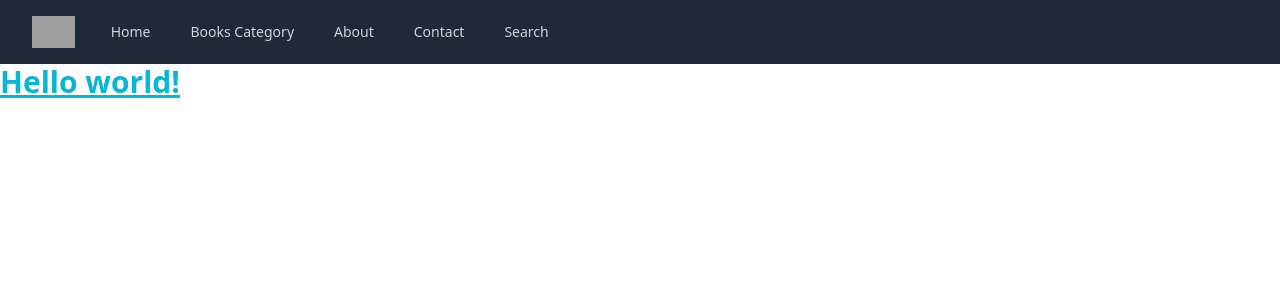
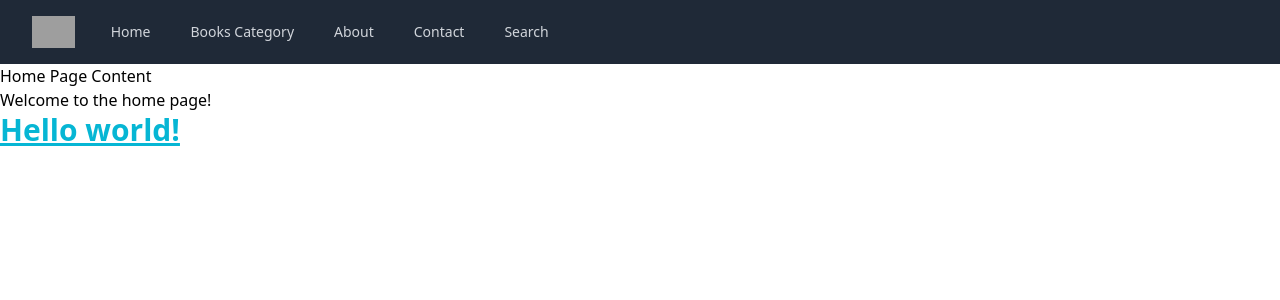
Before and after one commit to TheCoderAbhishek/book-preview-app, a React (Vite) app: page / in a window 1280 px wide. Shown: the top 300 px of the page. Built offline with nearby package versions, Linux system fonts and the light colour scheme; grey boxes are pictures that could not be loaded.

Commit message:
add navigation in the application with routes declared

```diff
--- a/src/App.tsx
+++ b/src/App.tsx
@@ -1,12 +1,29 @@
 import Navbar from "./components/Navbar";
+import Home from "./components/Home";
+import { BrowserRouter, Routes, Route } from "react-router-dom";
+
+// Create placeholder components for your pages
+const BooksCategory = () => <h1>Books Category Page</h1>;
+const About = () => <h1>About Page</h1>;
+const Contact = () => <h1>Contact Page</h1>;
+const Search = () => <h1>Search Page</h1>;
 
 export default function App() {
   return (
+    <BrowserRouter>
       <div>
         <Navbar />
+        <Routes>
+          <Route path="/" element={<Home />} />
+          <Route path="/categories" element={<BooksCategory />} />
+          <Route path="/about" element={<About />} />
+          <Route path="/contact" element={<Contact />} />
+          <Route path="/search" element={<Search />} />
+        </Routes>
         <h1 className="text-3xl font-bold underline text-cyan-500">
           Hello world!
         </h1>
       </div>
+    </BrowserRouter>
   );
 }
--- /dev/null
+++ b/src/components/Home.tsx
@@ -0,0 +1,12 @@
+import React from "react";
+
+const Home: React.FC = () => {
+  return (
+    <div>
+      <h1>Home Page Content</h1>
+      <p>Welcome to the home page!</p>
+    </div>
+  );
+};
+
+export default Home;
```
Lines whose indentation alone changed are shown as unchanged.
